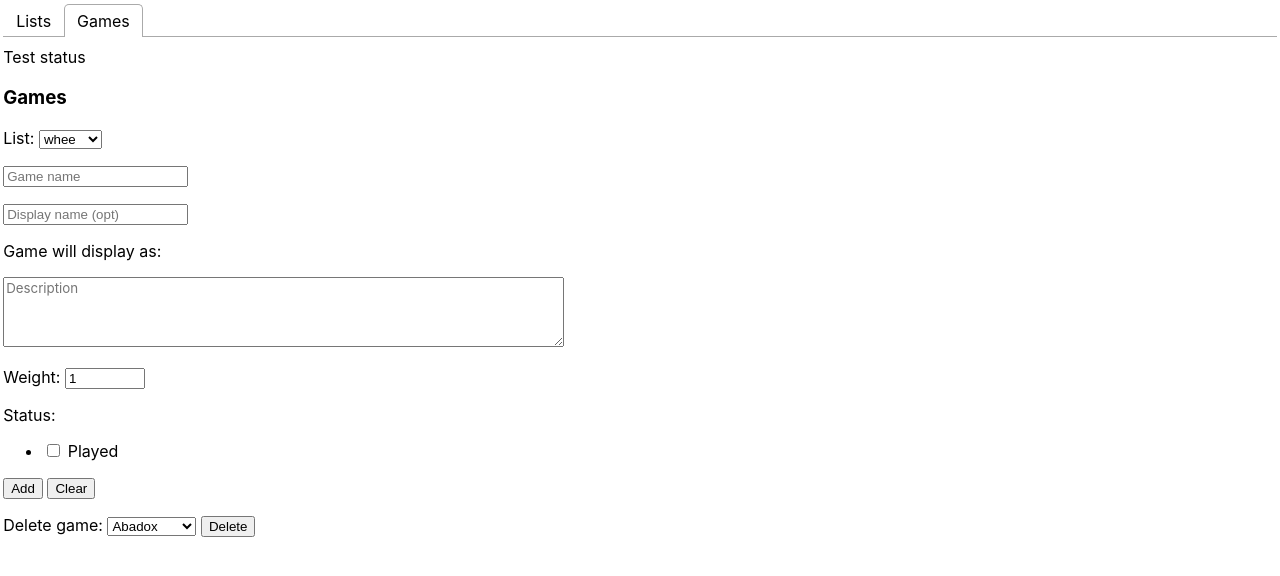
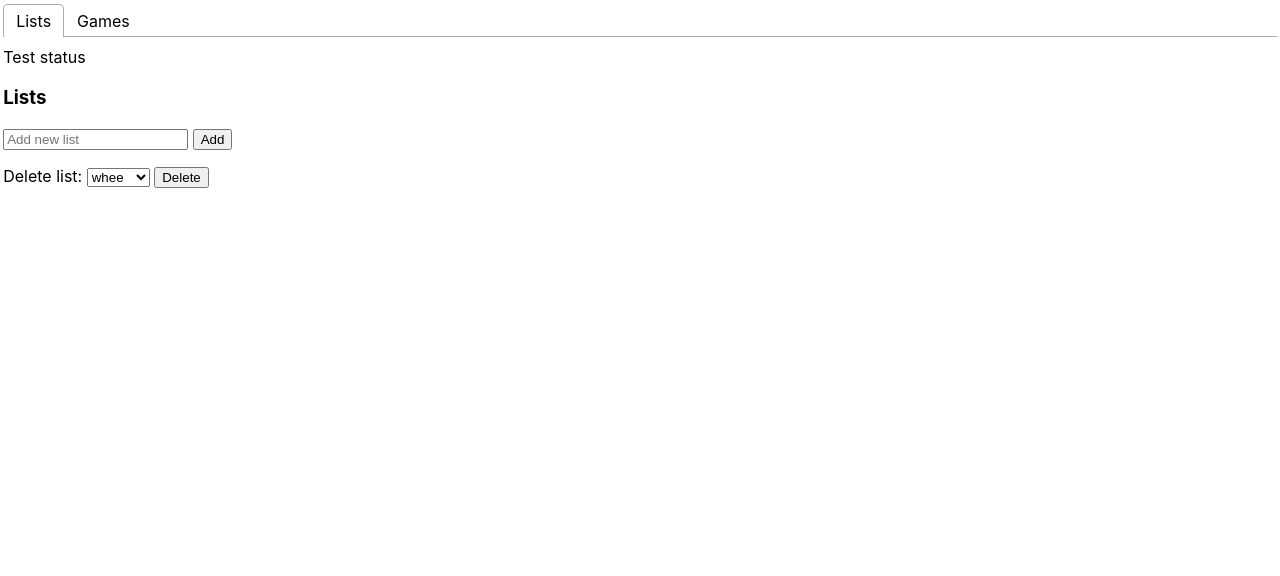
Before and after one commit to FelicitusNeko/Shuffletron, a React (Create React App) app: page /st-entry in a window 1280 px wide. Shown: the top 576 px of the page. Built offline with nearby package versions, Linux system fonts and the light colour scheme; what color-hash would draw is missing.

Commit message:
frontend: remove testing code

```diff
--- a/src/tsx/routes/STEntry.tsx
+++ b/src/tsx/routes/STEntry.tsx
@@ -15,7 +15,7 @@ const STEntry: React.FC = (props) => {
   }
 
   return <div className='shuffletron stEntry'>
-    <Tabs defaultIndex={1} onSelect={onTabSelect}>
+    <Tabs onSelect={onTabSelect}>
       <TabList>
         <Tab>Lists</Tab>
         <Tab>Games</Tab>
```
